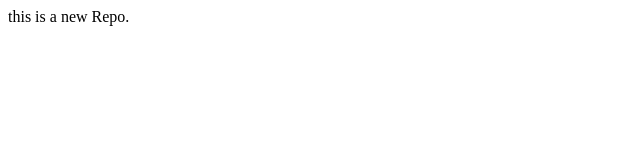
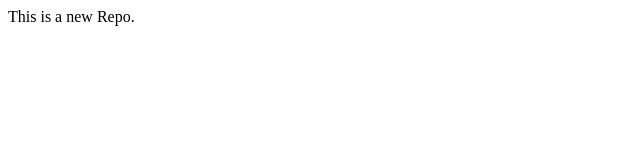
Before and after one commit to 34armish/localrepo, a plain HTML site: page index.html in a window 1280 px wide. Shown: the full height of the page, 0-640 px from the left. Drawn offline with Linux system fonts and the light colour scheme.

Commit message:
Add Initial Files

```diff
--- a/index.html
+++ b/index.html
@@ -1 +1 @@
-<p>this is a new Repo.</p>
+<p>This is a new Repo.</p>
```
